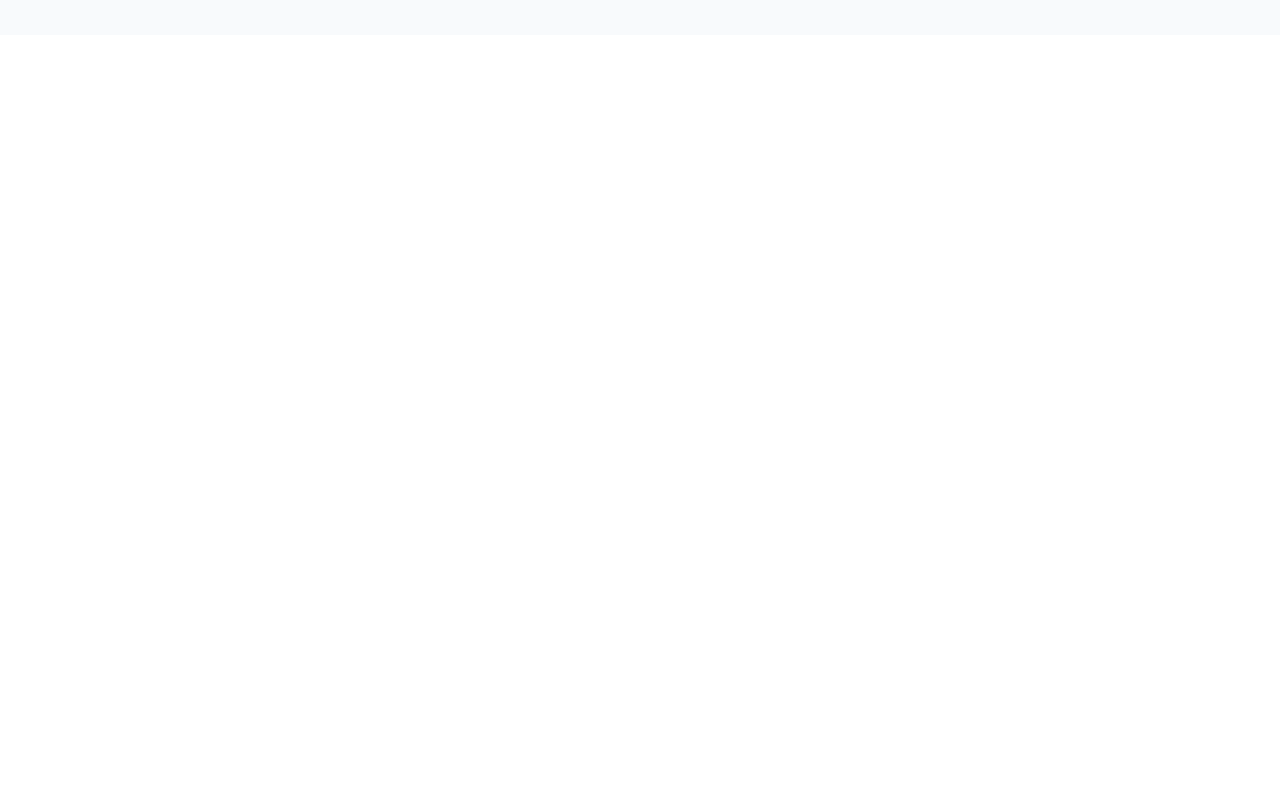
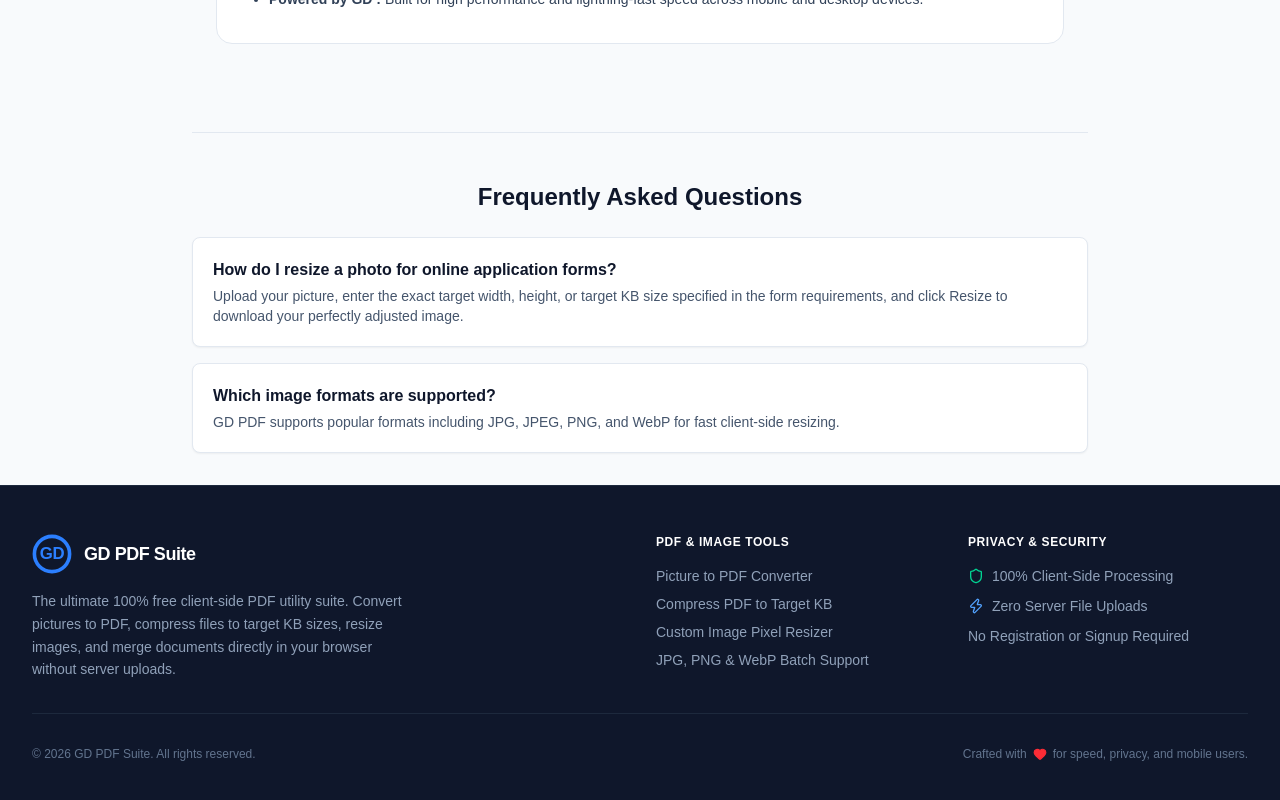
Before and after one commit to dreamcareer4347-rgb/gd-pdf, a Next.js app: page /resize-image in a window 1280 px wide. Shown: the part 854-1654 px from the top of the page. Before the commit the page ends 889 px from the top, so only its background shows below. Built offline with nearby package versions, Linux system fonts and the light colour scheme.

Commit message:
fix: include Header and Footer in all sub-route pages

```diff
--- a/app/compress-pdf/page.js
+++ b/app/compress-pdf/page.js
@@ -1,3 +1,5 @@
+import Header from '@/components/Header';
+import Footer from '@/components/Footer';
 import CompressPdfTool from '@/components/CompressPdf';
 
 export const metadata = {
@@ -13,7 +15,9 @@ export const metadata = {
 
 export default function CompressPdfPage() {
   return (
-    <main className="min-h-screen bg-slate-50 py-8">
+    <div className="min-h-screen flex flex-col justify-between bg-slate-50">
+      <Header />
+      <main className="flex-grow py-8">
         <div className="max-w-7xl mx-auto px-4 sm:px-6 lg:px-8">
           <h1 className="text-3xl font-black text-slate-900 tracking-tight text-center mb-2">
             Compress PDF File Size
@@ -23,7 +27,24 @@ export default function CompressPdfPage() {
           </p>
 
           <CompressPdfTool />
+
+          {/* On-Page FAQs */}
+          <section className="max-w-4xl mx-auto mt-16 pt-12 border-t border-slate-200">
+            <h2 className="text-2xl font-bold text-slate-900 mb-6 text-center">Frequently Asked Questions</h2>
+            <div className="space-y-4">
+              <div className="bg-white p-5 rounded-lg border border-slate-200 shadow-xs">
+                <h3 className="font-bold text-slate-900 text-base mb-1">Can I compress PDF to a specific KB size?</h3>
+                <p className="text-sm text-slate-600">Yes, GD PDF allows custom compression levels so you can reduce PDF file sizes to match exact application form requirement limits (e.g., under 100KB, 200KB, or 500KB).</p>
+              </div>
+              <div className="bg-white p-5 rounded-lg border border-slate-200 shadow-xs">
+                <h3 className="font-bold text-slate-900 text-base mb-1">Will PDF compression lower my document quality?</h3>
+                <p className="text-sm text-slate-600">GD PDF optimizes internal elements while preserving text clarity and picture readability so your document stays professional.</p>
+              </div>
+            </div>
+          </section>
         </div>
       </main>
+      <Footer />
+    </div>
   );
 }
--- a/app/merge-pdf/page.js
+++ b/app/merge-pdf/page.js
@@ -1,3 +1,5 @@
+import Header from '@/components/Header';
+import Footer from '@/components/Footer';
 import MergePdfTool from '@/components/MergePdf';
 
 export const metadata = {
@@ -13,7 +15,9 @@ export const metadata = {
 
 export default function MergePdfPage() {
   return (
-    <main className="min-h-screen bg-slate-50 py-8">
+    <div className="min-h-screen flex flex-col justify-between bg-slate-50">
+      <Header />
+      <main className="flex-grow py-8">
         <div className="max-w-7xl mx-auto px-4 sm:px-6 lg:px-8">
           <h1 className="text-3xl font-black text-slate-900 tracking-tight text-center mb-2">
             Merge PDF Files Instantly
@@ -23,7 +27,24 @@ export default function MergePdfPage() {
           </p>
 
           <MergePdfTool />
+
+          {/* On-Page FAQs */}
+          <section className="max-w-4xl mx-auto mt-16 pt-12 border-t border-slate-200">
+            <h2 className="text-2xl font-bold text-slate-900 mb-6 text-center">Frequently Asked Questions</h2>
+            <div className="space-y-4">
+              <div className="bg-white p-5 rounded-lg border border-slate-200 shadow-xs">
+                <h3 className="font-bold text-slate-900 text-base mb-1">How many PDF files can I merge together?</h3>
+                <p className="text-sm text-slate-600">You can merge multiple PDF files simultaneously. Since processing happens right on your device, there are no strict file upload limits.</p>
+              </div>
+              <div className="bg-white p-5 rounded-lg border border-slate-200 shadow-xs">
+                <h3 className="font-bold text-slate-900 text-base mb-1">Is it safe to merge confidential PDF documents here?</h3>
+                <p className="text-sm text-slate-600">Yes, completely safe. Your files never leave your device or get sent to any server, guaranteeing maximum privacy for sensitive documents.</p>
+              </div>
+            </div>
+          </section>
         </div>
       </main>
+      <Footer />
+    </div>
   );
 }
--- a/app/resize-image/page.js
+++ b/app/resize-image/page.js
@@ -1,3 +1,5 @@
+import Header from '@/components/Header';
+import Footer from '@/components/Footer';
 import ImageResizerTool from '@/components/ImageResizer';
 
 export const metadata = {
@@ -13,7 +15,9 @@ export const metadata = {
 
 export default function ResizeImagePage() {
   return (
-    <main className="min-h-screen bg-slate-50 py-8">
+    <div className="min-h-screen flex flex-col justify-between bg-slate-50">
+      <Header />
+      <main className="flex-grow py-8">
         <div className="max-w-7xl mx-auto px-4 sm:px-6 lg:px-8">
           <h1 className="text-3xl font-black text-slate-900 tracking-tight text-center mb-2">
             Resize Image KB & Pixels
@@ -23,7 +27,24 @@ export default function ResizeImagePage() {
           </p>
 
           <ImageResizerTool />
+
+          {/* On-Page FAQs */}
+          <section className="max-w-4xl mx-auto mt-16 pt-12 border-t border-slate-200">
+            <h2 className="text-2xl font-bold text-slate-900 mb-6 text-center">Frequently Asked Questions</h2>
+            <div className="space-y-4">
+              <div className="bg-white p-5 rounded-lg border border-slate-200 shadow-xs">
+                <h3 className="font-bold text-slate-900 text-base mb-1">How do I resize a photo for online application forms?</h3>
+                <p className="text-sm text-slate-600">Upload your picture, enter the exact target width, height, or target KB size specified in the form requirements, and click Resize to download your perfectly adjusted image.</p>
+              </div>
+              <div className="bg-white p-5 rounded-lg border border-slate-200 shadow-xs">
+                <h3 className="font-bold text-slate-900 text-base mb-1">Which image formats are supported?</h3>
+                <p className="text-sm text-slate-600">GD PDF supports popular formats including JPG, JPEG, PNG, and WebP for fast client-side resizing.</p>
+              </div>
+            </div>
+          </section>
         </div>
       </main>
+      <Footer />
+    </div>
   );
 }
```
Lines whose indentation alone changed are shown as unchanged.
